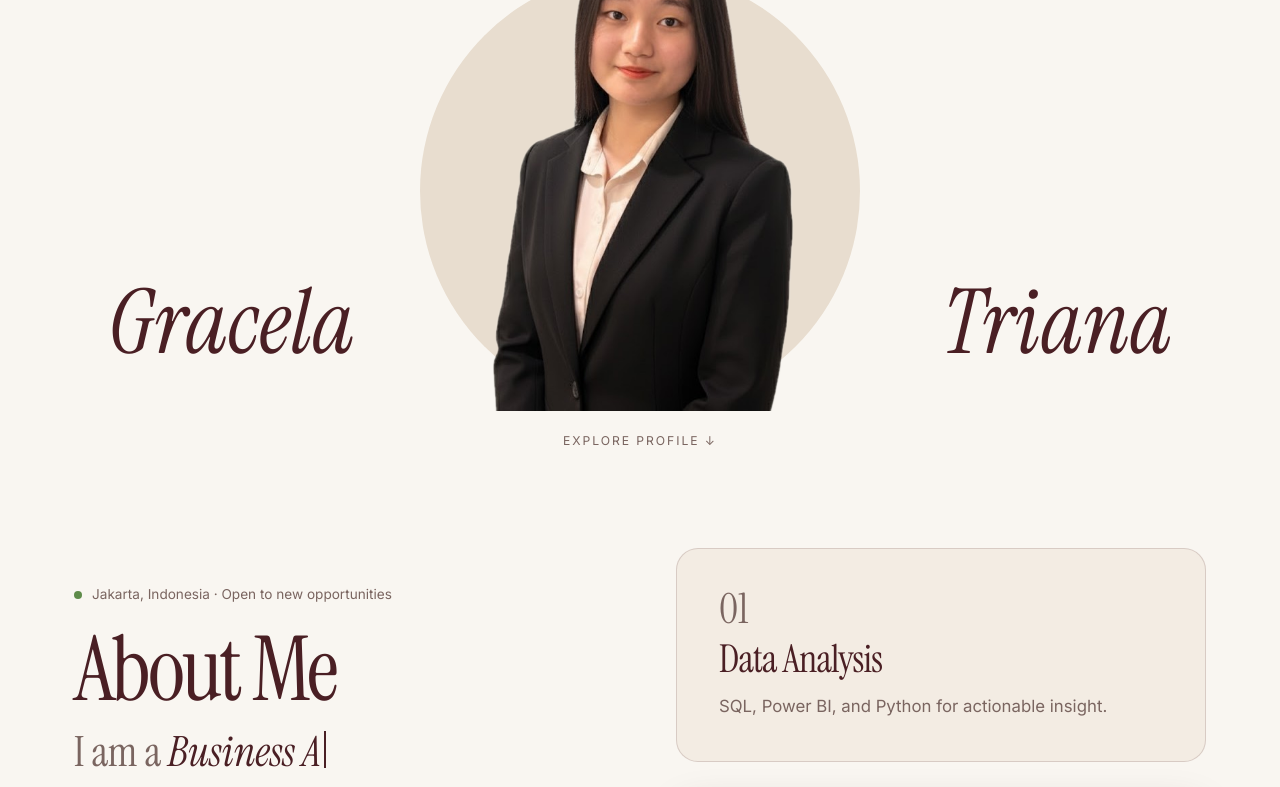
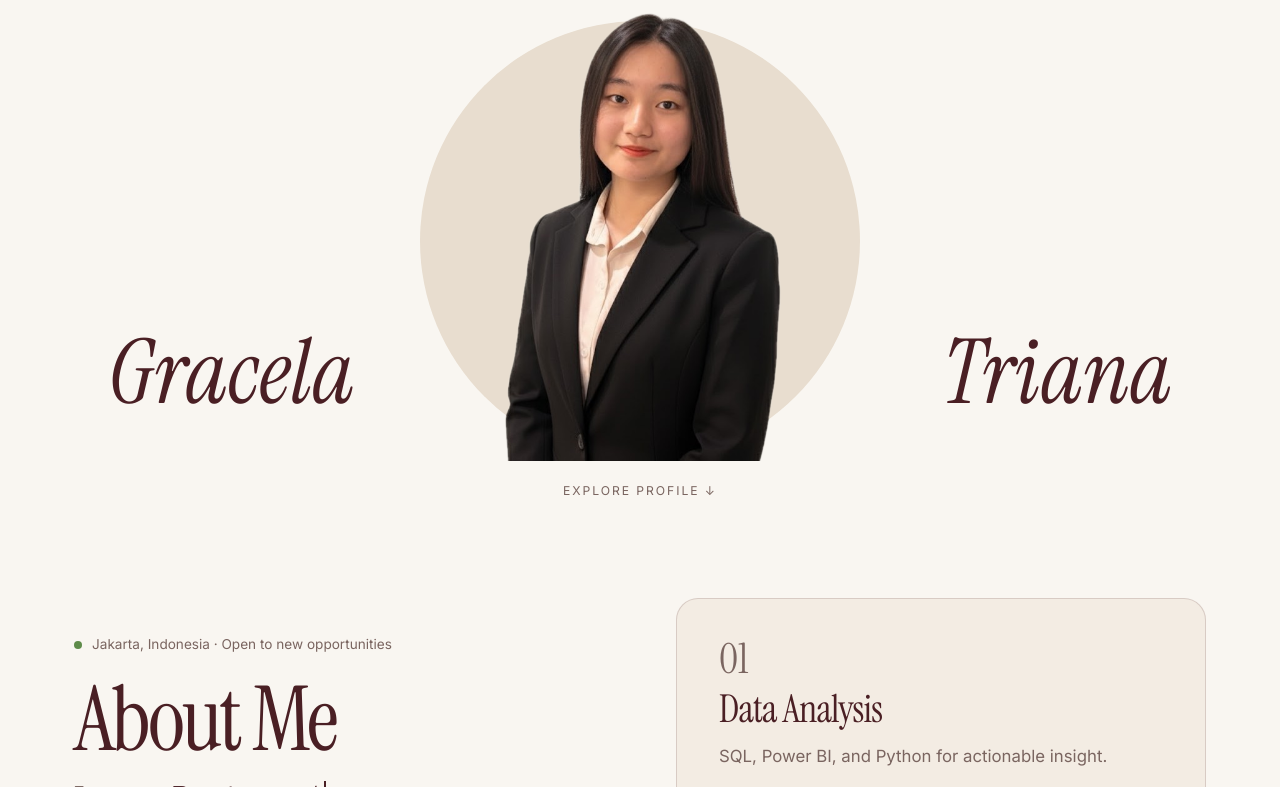
Before and after one commit to gracelatriana/portfolio.gracela, a plain HTML site: page index.html in a window 1280 px wide. Shown: the part 283-1070 px from the top of the page. Drawn offline with Linux system fonts and the light colour scheme.

Commit message:
Keep photo from overlapping hero heading
Co-Authored-By: Claude Opus 5.5 <noreply@anthropic.com>

```diff
--- a/index.html
+++ b/index.html
@@ -49,10 +49,10 @@ header .wrap{display:flex;align-items:center;justify-content:space-between;heigh
 .strip{display:flex;justify-content:space-between;gap:16px;flex-wrap:wrap;font-size:.74rem;letter-spacing:.14em;text-transform:uppercase;color:var(--muted);padding-top:16px}
 .strip b{font-weight:500;color:var(--text)}
 .first{text-align:center;font-size:clamp(3.6rem,11vw,8rem);line-height:1;margin-top:18px;color:var(--text);letter-spacing:-.025em}
-.stage{position:relative;display:flex;justify-content:center;margin-top:6px}
+.stage{position:relative;display:flex;justify-content:center;margin-top:56px}
 .circle{position:relative;width:min(440px,74vw);aspect-ratio:1;border-radius:50%;background:#E8DDCF;overflow:hidden;display:flex;flex-direction:column;align-items:center;justify-content:center;gap:10px;color:var(--muted);font-size:.85rem}
 .circle svg{width:80px;height:80px;stroke:#B8A796;fill:none;stroke-width:1.1}
-.circle img{position:absolute;left:-6%;bottom:0;width:112%;height:118%;object-fit:contain;object-position:center bottom}
+.circle img{position:absolute;left:0;bottom:0;width:100%;height:108%;object-fit:contain;object-position:center bottom}
 .circle:has(img){overflow:visible}
 .circle:has(img)>svg,.circle:has(img)>span{display:none}
 .side{position:absolute;bottom:10%;font-family:"Instrument Serif",Georgia,serif;font-style:italic;font-size:clamp(2.6rem,7vw,5.6rem);line-height:1;color:var(--text)}
```
